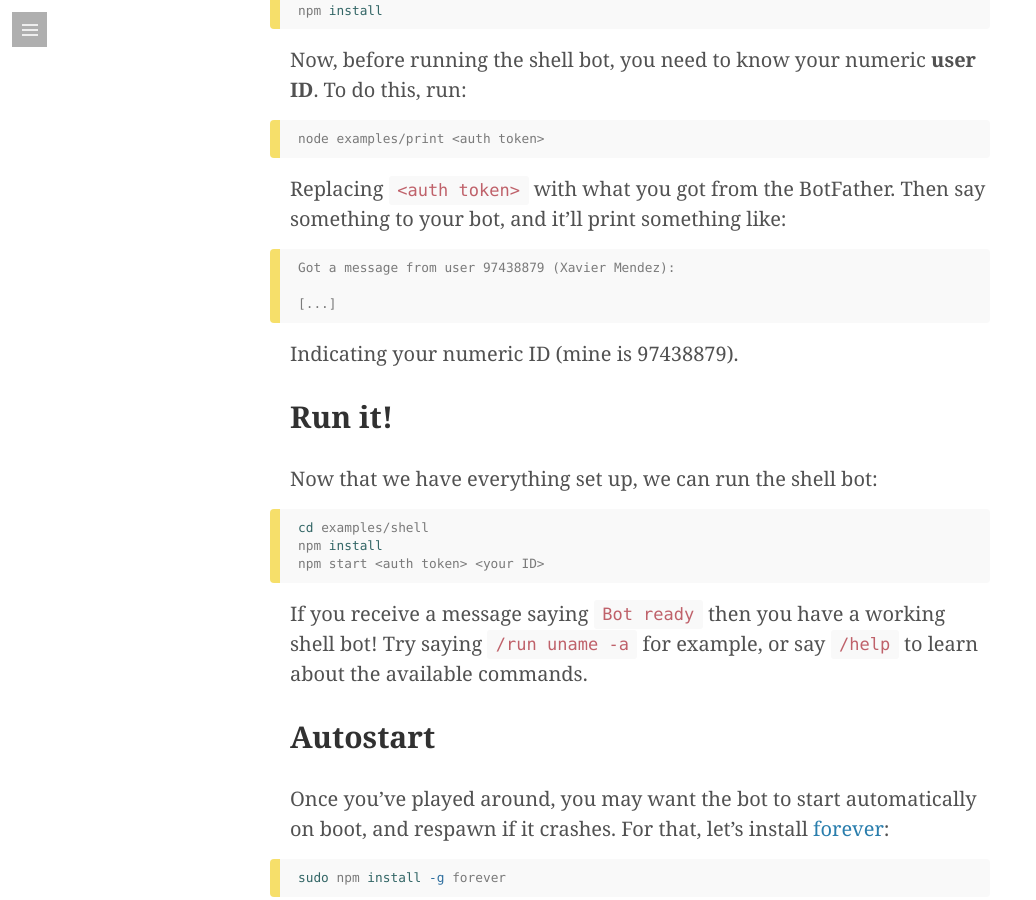
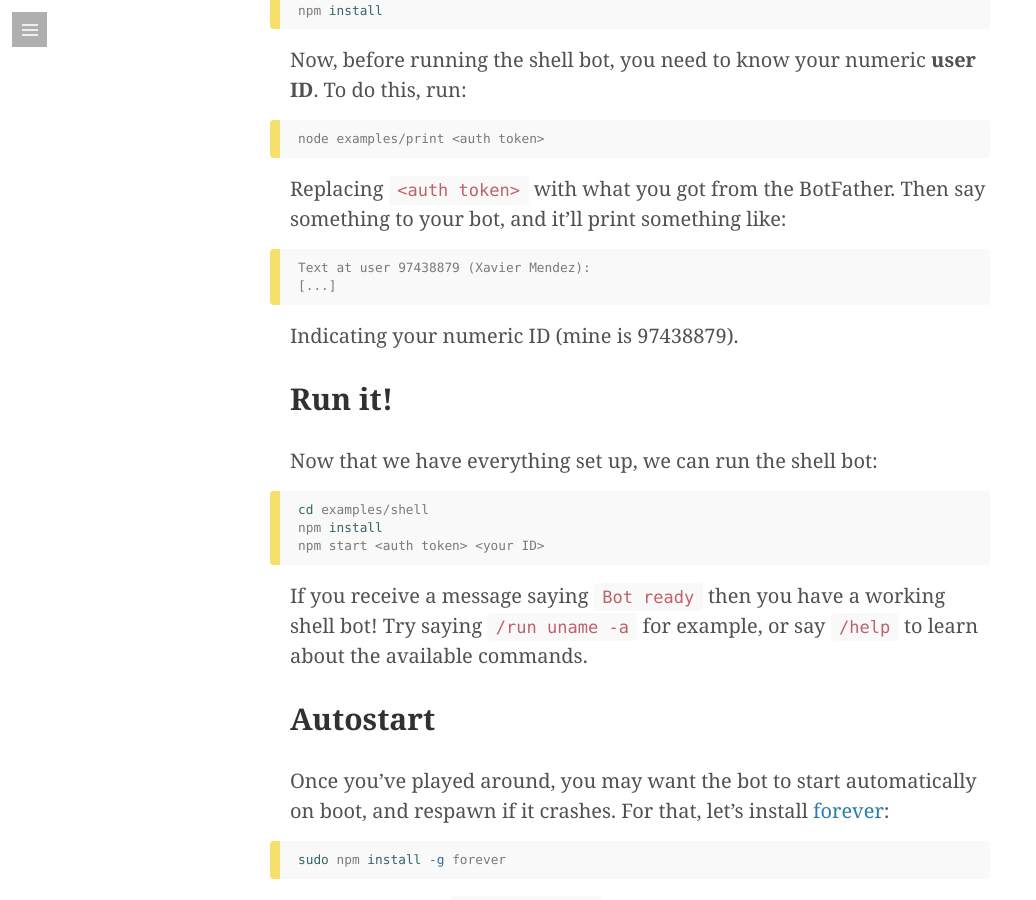
Before and after one commit to jmendeth/jmendeth.com, a Jekyll site: the page built from _posts/2016-05-09-telegram-shell-bot.md, in a window 1280 px wide and 900 px high, scrolled down 3676 px. Shown: the whole window, without its empty margins (0-1036 px from the left). Built offline with Jekyll 4.4.1, drawn with Linux system fonts in a browser that asks for light colours; nearby versions of some CDN libraries; some web fonts are replaced; comment, search, counter and statistics services are not loaded.

Commit message:
Keep telegram post up to date

```diff
--- a/_posts/2016-05-09-telegram-shell-bot.md
+++ b/_posts/2016-05-09-telegram-shell-bot.md
@@ -54,8 +54,7 @@ node examples/print <auth token>
 
 Replacing `<auth token>` with what you got from the BotFather. Then say something to your bot, and it'll print something like:
 
-    Got a message from user 97438879 (Xavier Mendez):
-
+    Text at user 97438879 (Xavier Mendez):
     [...]
 
 Indicating your numeric ID (mine is 97438879).
```
